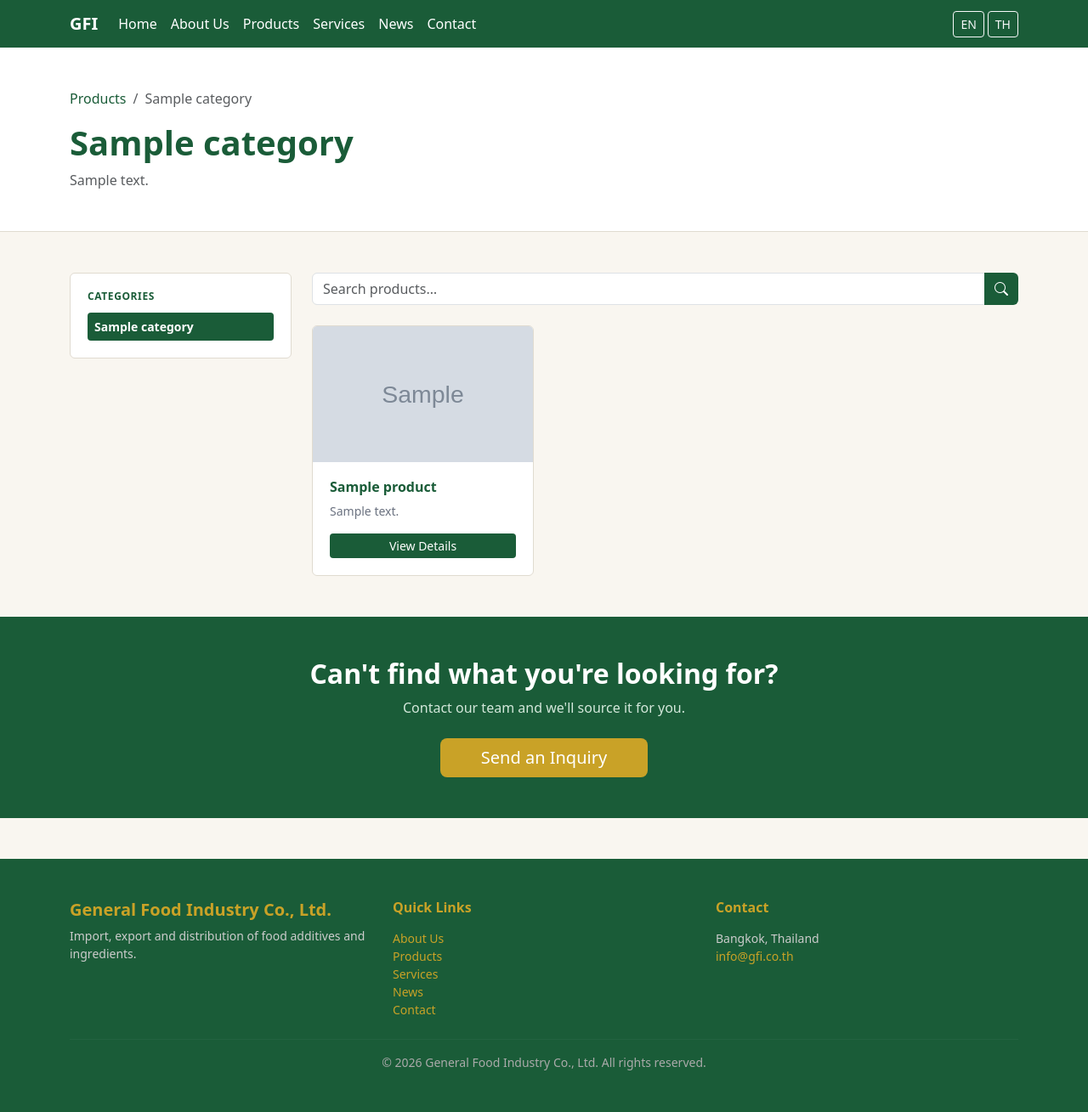
After one commit to nufelroknidev/General-Food-Industry-Co.-Ltd.-GFI-Website, a Django app: page /en/products/sample/ in a window 1280 px wide. The commit adds this page. Shown: the whole page at 85% size. Run offline with Django 5.2, Linux system fonts and the light colour scheme; tables that the repository leaves empty hold one stand-in row (values such as "Sample post"); grey boxes marked "Sample" are stand-in pictures.

Commit message:
feat: products catalog
Category listing, filterable product list, and product detail pages.
Inquiry CTA on detail page links through to the contact form.

```diff
--- a/apps/products/urls.py
+++ b/apps/products/urls.py
@@ -5,5 +5,7 @@ from . import views
 app_name = 'products'
 
 urlpatterns = [
-    path('', views.product_list, name='list'),
+    path('', views.category_list, name='list'),
+    path('<slug:category_slug>/', views.product_list, name='category'),
+    path('<slug:category_slug>/<slug:slug>/', views.product_detail, name='detail'),
 ]
--- a/apps/products/views.py
+++ b/apps/products/views.py
@@ -1,5 +1,34 @@
-from django.shortcuts import render
+from django.shortcuts import get_object_or_404, render
+
+from .models import Category, Product
 
 
-def product_list(request):
-    return render(request, 'products/list.html')
+def category_list(request):
+    categories = Category.objects.all()
+    return render(request, 'products/list.html', {'categories': categories})
+
+
+def product_list(request, category_slug):
+    category = get_object_or_404(Category, slug=category_slug)
+    all_categories = Category.objects.all()
+    products = Product.objects.filter(category=category, is_active=True)
+
+    q = request.GET.get('q', '').strip()
+    if q:
+        products = products.filter(name__icontains=q)
+
+    return render(request, 'products/category.html', {
+        'category': category,
+        'all_categories': all_categories,
+        'products': products,
+        'q': q,
+    })
+
+
+def product_detail(request, category_slug, slug):
+    category = get_object_or_404(Category, slug=category_slug)
+    product = get_object_or_404(Product, slug=slug, category=category, is_active=True)
+    return render(request, 'products/detail.html', {
+        'product': product,
+        'category': category,
+    })
--- a/static/css/main.css
+++ b/static/css/main.css
@@ -354,3 +354,180 @@ body {
     color: var(--gfi-muted);
     font-size: 0.875rem;
 }
+
+
+/* ─── 15. Page Header ─────────────────────────────────────────────────────── */
+/*      Shared top band on interior pages (Products, News, Contact)            */
+
+.page-header {
+    border-bottom: 1px solid var(--gfi-border);
+    background-color: #fff;
+}
+
+.page-header .breadcrumb-item a {
+    color: var(--gfi-green);
+    text-decoration: none;
+}
+
+.page-header .breadcrumb-item a:hover {
+    text-decoration: underline;
+}
+
+
+/* ─── 16. Category Card (extended) ───────────────────────────────────────── */
+/*      Icon/image area inside the card on the category listing page           */
+
+.category-card__img {
+    width: 100%;
+    height: 80px;
+    object-fit: contain;
+}
+
+.category-card__icon-wrap {
+    height: 80px;
+    display: flex;
+    align-items: center;
+    justify-content: center;
+    font-size: 2rem;
+    color: var(--gfi-green);
+}
+
+
+/* ─── 17. Product Cards ───────────────────────────────────────────────────── */
+/*      Used on the category product listing page                              */
+
+.product-card {
+    border: 1px solid var(--gfi-border);
+    border-radius: 0.375rem;
+    background-color: #fff;
+    display: flex;
+    flex-direction: column;
+    overflow: hidden;
+    transition: box-shadow 0.2s;
+}
+
+.product-card:hover {
+    box-shadow: 0 2px 10px rgba(26, 92, 56, 0.1);
+}
+
+.product-card__img {
+    width: 100%;
+    height: 160px;
+    object-fit: cover;
+}
+
+.product-card__img-placeholder {
+    width: 100%;
+    height: 160px;
+    background-color: var(--gfi-green-faint);
+    display: flex;
+    align-items: center;
+    justify-content: center;
+    font-size: 2rem;
+    color: var(--gfi-muted);
+}
+
+.product-card__body {
+    padding: 1.25rem;
+    display: flex;
+    flex-direction: column;
+    flex: 1;
+}
+
+.product-card__name {
+    color: var(--gfi-green);
+    font-weight: 700;
+    margin-bottom: 0.5rem;
+}
+
+.product-card__desc {
+    color: var(--gfi-muted);
+    font-size: 0.875rem;
+    flex: 1;
+    margin-bottom: 1rem;
+}
+
+
+/* ─── 18. Product Filter Panel ────────────────────────────────────────────── */
+/*      Sidebar category nav on the product list page                          */
+
+.product-filter-panel {
+    border: 1px solid var(--gfi-border);
+    border-radius: 0.375rem;
+    background-color: #fff;
+    padding: 1.25rem;
+}
+
+.product-filter-panel__heading {
+    color: var(--gfi-green);
+    font-weight: 700;
+    margin-bottom: 0.75rem;
+    text-transform: uppercase;
+    font-size: 0.75rem;
+    letter-spacing: 0.05em;
+}
+
+.product-filter-panel__list {
+    list-style: none;
+    padding: 0;
+    margin: 0;
+}
+
+.product-filter-panel__link {
+    display: block;
+    padding: 0.375rem 0.5rem;
+    border-radius: 0.25rem;
+    color: var(--gfi-text);
+    text-decoration: none;
+    font-size: 0.875rem;
+    transition: background-color 0.15s, color 0.15s;
+}
+
+.product-filter-panel__link:hover {
+    background-color: var(--gfi-green-faint);
+    color: var(--gfi-green);
+}
+
+.product-filter-panel__link.active {
+    background-color: var(--gfi-green);
+    color: #fff;
+    font-weight: 600;
+}
+
+
+/* ─── 19. Product Detail ──────────────────────────────────────────────────── */
+
+.product-detail__category-label {
+    color: var(--gfi-gold);
+    font-weight: 600;
+    font-size: 0.8rem;
+    text-transform: uppercase;
+    letter-spacing: 0.08em;
+    margin-bottom: 0.25rem;
+}
+
+.product-detail__name {
+    color: var(--gfi-green);
+    font-weight: 700;
+}
+
+.product-detail__specs {
+    border: 1px solid var(--gfi-border);
+    border-radius: 0.375rem;
+    background-color: #fff;
+    padding: 1.25rem;
+}
+
+.product-detail__specs-heading {
+    color: var(--gfi-green);
+    font-weight: 700;
+    margin-bottom: 0.75rem;
+}
+
+.product-detail__specs-body {
+    font-family: inherit;
+    font-size: 0.875rem;
+    color: var(--gfi-text);
+    white-space: pre-wrap;
+    margin: 0;
+}
--- /dev/null
+++ b/templates/products/category.html
@@ -0,0 +1,109 @@
+{% extends "base.html" %}
+{% load i18n %}
+
+{% block title %}{{ category.name }} — {% trans "GFI Products" %}{% endblock %}
+{% block meta_description %}{% blocktrans with name=category.name %}Browse GFI's range of {{ name }} products.{% endblocktrans %}{% endblock %}
+
+{% block content %}
+
+<section class="page-header py-5">
+    <div class="container">
+        <nav aria-label="breadcrumb">
+            <ol class="breadcrumb mb-3">
+                <li class="breadcrumb-item"><a href="{% url 'products:list' %}">{% trans "Products" %}</a></li>
+                <li class="breadcrumb-item active" aria-current="page">{{ category.name }}</li>
+            </ol>
+        </nav>
+        <h1 class="section-title mb-2">{{ category.name }}</h1>
+        {% if category.description %}
+        <p class="text-muted mb-0">{{ category.description }}</p>
+        {% endif %}
+    </div>
+</section>
+
+<section class="py-5">
+    <div class="container">
+        <div class="row gy-4">
+
+            <div class="col-lg-3 col-md-4">
+                <div class="product-filter-panel">
+                    <h6 class="product-filter-panel__heading">{% trans "Categories" %}</h6>
+                    <ul class="product-filter-panel__list">
+                        {% for cat in all_categories %}
+                        <li>
+                            <a href="{% url 'products:category' cat.slug %}"
+                               class="product-filter-panel__link{% if cat.slug == category.slug %} active{% endif %}">
+                                {{ cat.name }}
+                            </a>
+                        </li>
+                        {% endfor %}
+                    </ul>
+                </div>
+            </div>
+
+            <div class="col-lg-9 col-md-8">
+                <form method="get" class="mb-4">
+                    <div class="input-group">
+                        <input type="text" name="q" value="{{ q }}" class="form-control"
+                               placeholder="{% trans 'Search products…' %}">
+                        <button class="btn btn-gfi-primary" type="submit">
+                            <i class="bi bi-search"></i>
+                        </button>
+                        {% if q %}
+                        <a href="{% url 'products:category' category.slug %}" class="btn btn-outline-secondary">
+                            {% trans "Clear" %}
+                        </a>
+                        {% endif %}
+                    </div>
+                </form>
+
+                {% if products %}
+                <div class="row gy-4">
+                    {% for product in products %}
+                    <div class="col-sm-6 col-xl-4">
+                        <div class="product-card h-100">
+                            {% if product.image %}
+                            <img src="{{ product.image.url }}" alt="{{ product.name }}" class="product-card__img">
+                            {% else %}
+                            <div class="product-card__img-placeholder">
+                                <i class="bi bi-box-seam"></i>
+                            </div>
+                            {% endif %}
+                            <div class="product-card__body">
+                                <h6 class="product-card__name">{{ product.name }}</h6>
+                                {% if product.description %}
+                                <p class="product-card__desc">{{ product.description|truncatewords:18 }}</p>
+                                {% endif %}
+                                <a href="{% url 'products:detail' category.slug product.slug %}"
+                                   class="btn btn-gfi-primary btn-sm mt-auto">
+                                    {% trans "View Details" %}
+                                </a>
+                            </div>
+                        </div>
+                    </div>
+                    {% endfor %}
+                </div>
+                {% else %}
+                <p class="text-muted">
+                    {% if q %}
+                    {% blocktrans with term=q %}No products found matching "{{ term }}".{% endblocktrans %}
+                    {% else %}
+                    {% trans "No products in this category yet." %}
+                    {% endif %}
+                </p>
+                {% endif %}
+            </div>
+
+        </div>
+    </div>
+</section>
+
+<section class="cta-green py-5">
+    <div class="container text-center">
+        <h2 class="fw-bold text-white mb-2">{% trans "Can't find what you're looking for?" %}</h2>
+        <p class="cta__subtitle mb-4">{% trans "Contact our team and we'll source it for you." %}</p>
+        <a href="{% url 'contact:inquiry' %}" class="btn btn-gfi-gold btn-lg px-5">{% trans "Send an Inquiry" %}</a>
+    </div>
+</section>
+
+{% endblock %}
```
Also changed, not shown: templates/products/detail.html (added, +64 -0 lines), templates/products/list.html (+42 -4 lines).
